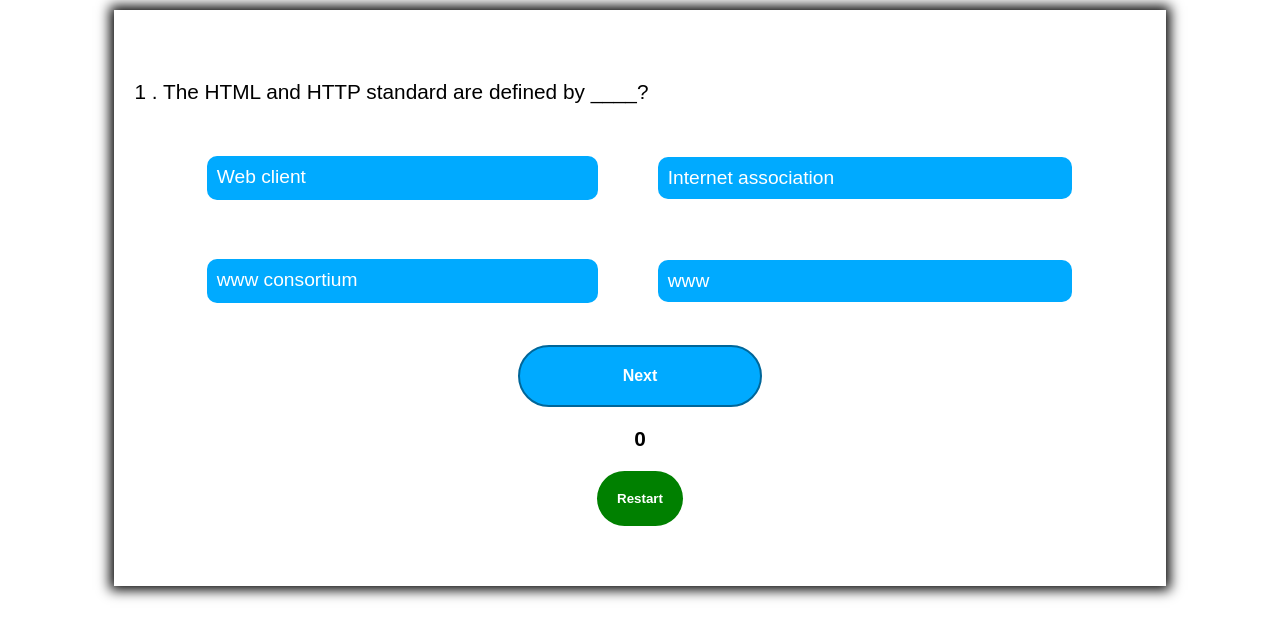
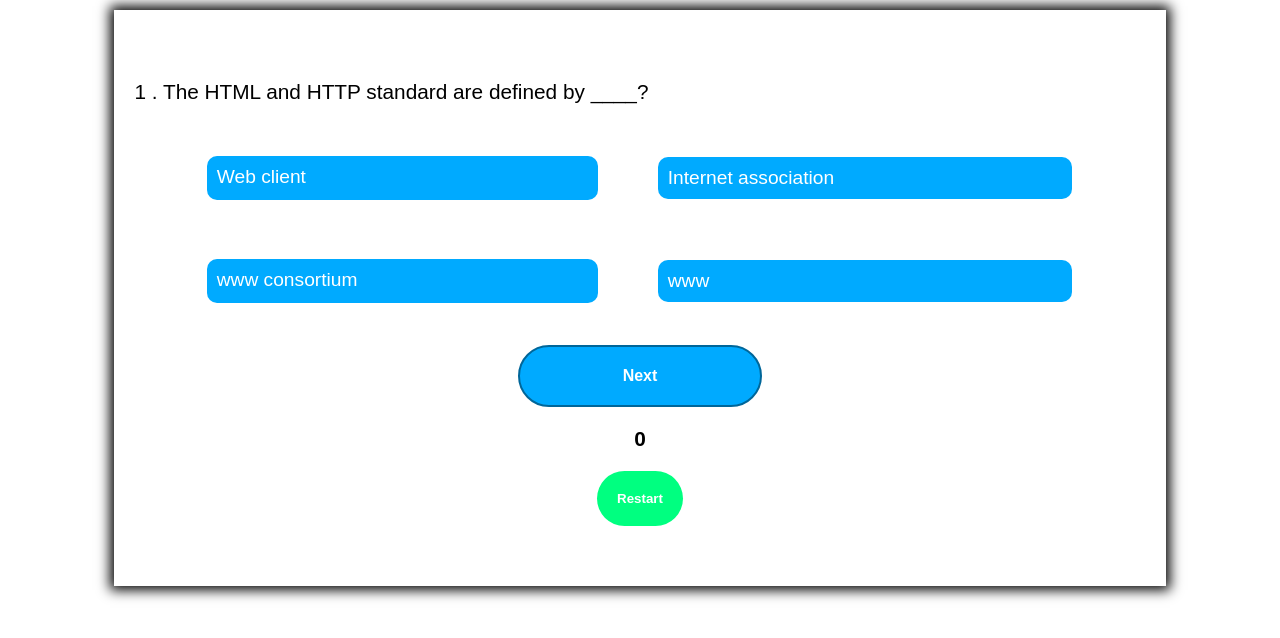
Before and after one commit to AbeebPro/scholarquiz, a plain HTML site: page index.html in a window 1280 px wide. Drawn offline with Linux system fonts and the light colour scheme.

Commit message:
Update styles.css

```diff
--- a/styles.css
+++ b/styles.css
@@ -52,7 +52,8 @@ body{
 	width: 100%;
 }
 .btn, .next-btn{
-	background: green;
+	border: 2px solid hsl(150, 100%, 30%);
+	background: hsl(150, 100%, 50%);
 	color: #fff;
 	border-radius: 89px;
 	font-family: sans-serif;
```
